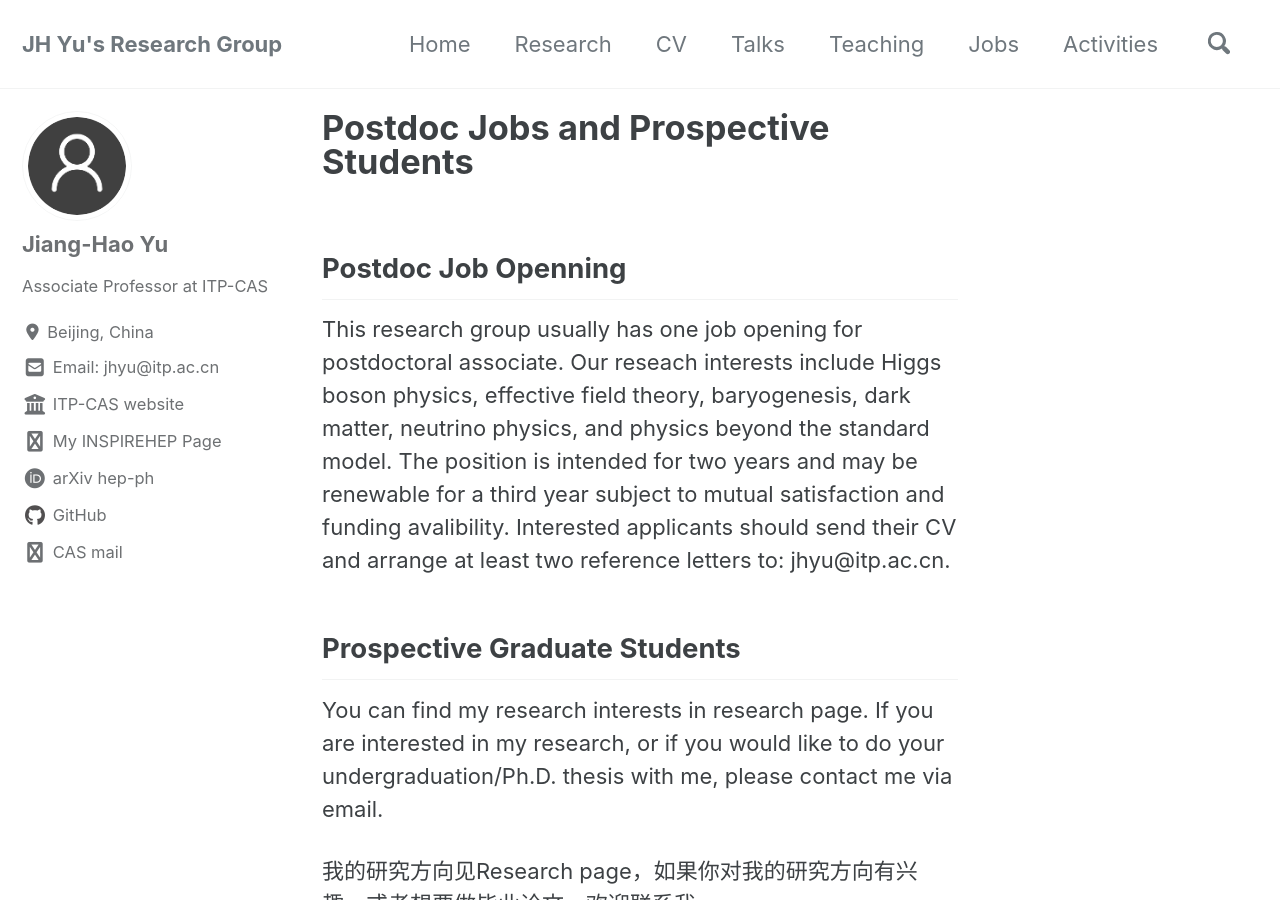
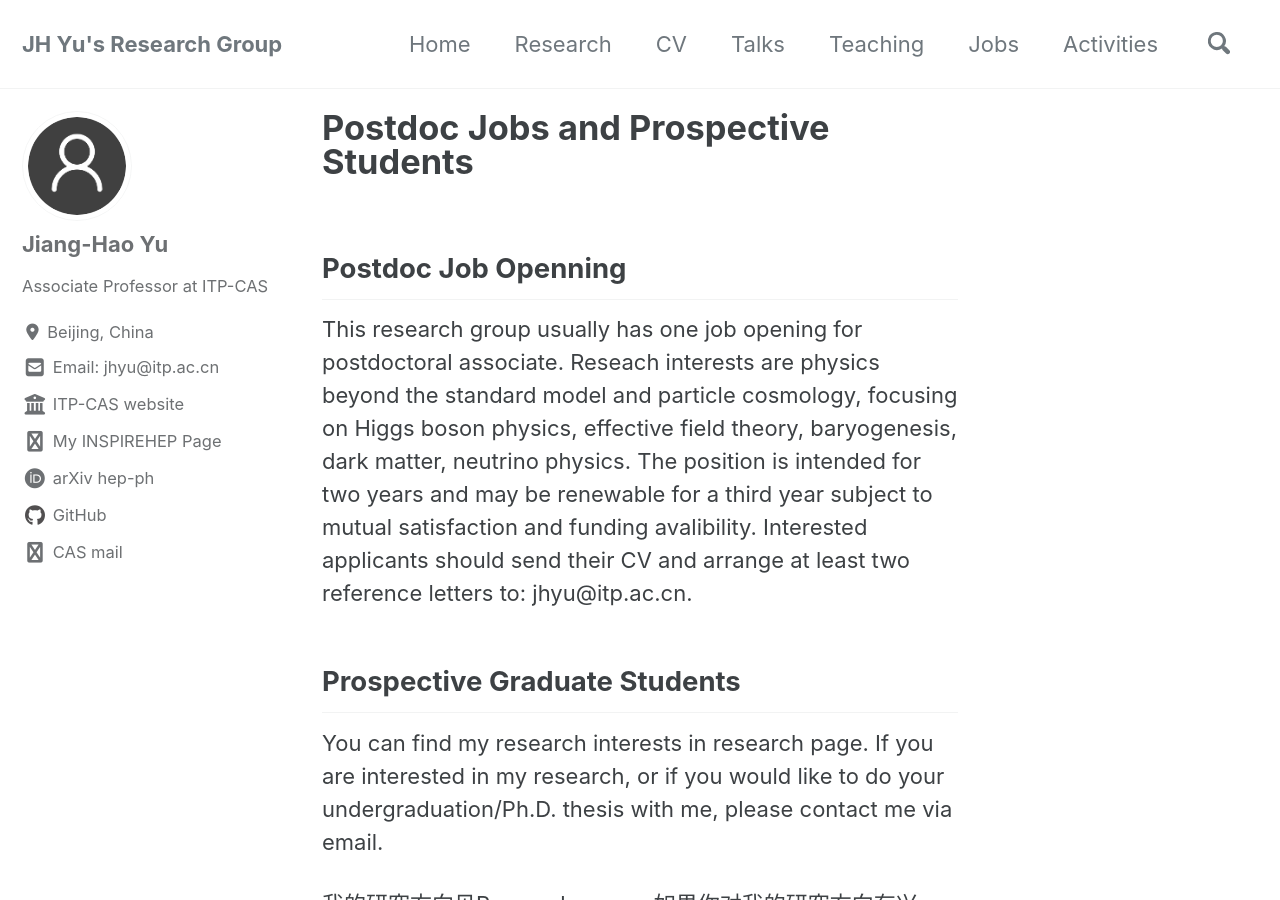
Before and after one commit to jhyu-itp/jhyu-itp.github.io, a Jekyll site: the page built from _pages/science.md, in a window 1280 px wide and 900 px high. Built offline with Jekyll 4.4.1, drawn with Linux system fonts in a browser that asks for light colours; cached includes are drawn as plain includes; nearby versions of some CDN libraries; a style sheet for code colours, icons or effects is not loaded.

Commit message:
Update science.md

```diff
--- a/_pages/science.md
+++ b/_pages/science.md
@@ -7,7 +7,7 @@ layout: science
 
 ## Postdoc Job Openning
 
-This research group usually has one job opening for postdoctoral associate. Our reseach interests include Higgs boson physics, effective field theory, baryogenesis, dark matter, neutrino physics, and physics beyond the standard model. The position is intended for two years and may be renewable for a third year subject to mutual satisfaction and funding avalibility. Interested applicants should send their CV and arrange at least two reference letters to: jhyu@itp.ac.cn.
+This research group usually has one job opening for postdoctoral associate. Reseach interests are physics beyond the standard model and particle cosmology, focusing on Higgs boson physics, effective field theory, baryogenesis, dark matter, neutrino physics. The position is intended for two years and may be renewable for a third year subject to mutual satisfaction and funding avalibility. Interested applicants should send their CV and arrange at least two reference letters to: jhyu@itp.ac.cn.
 
 
 ## Prospective Graduate Students
```
